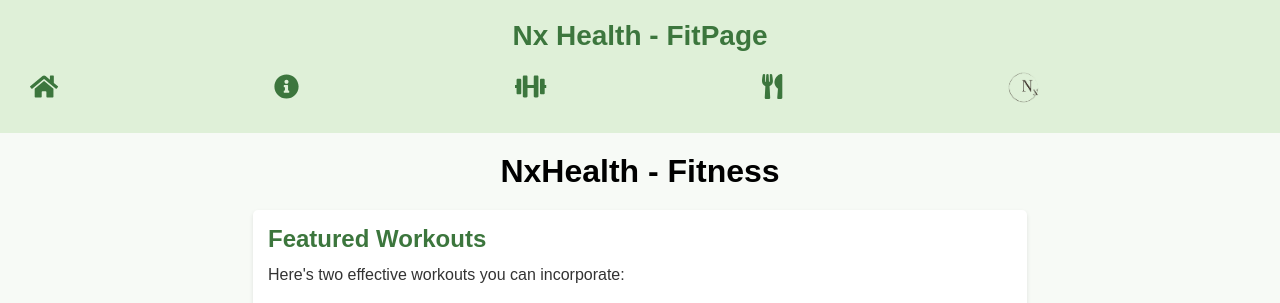
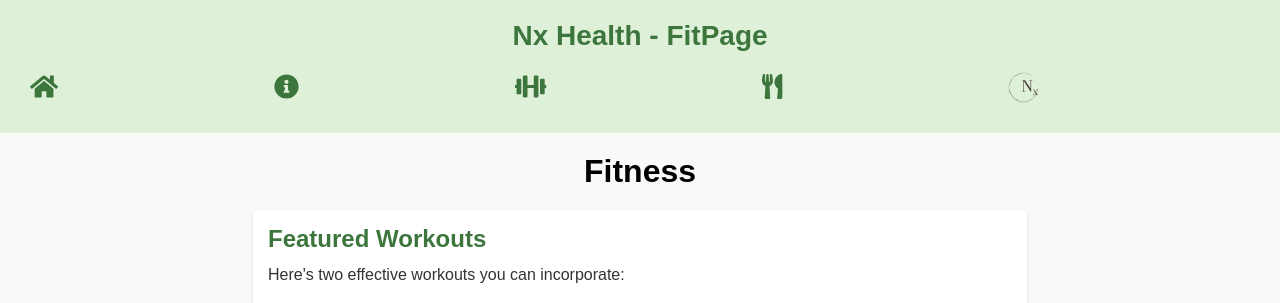
Before and after one commit to SD-NxH/nxhealthsolutions, a plain HTML site: page fitpage.html in a window 1280 px wide. Shown: the top 303 px of the page. Drawn offline with Linux system fonts and the light colour scheme.

Commit message:
Add files via upload

```diff
--- a/fitpage.html
+++ b/fitpage.html
@@ -50,7 +50,7 @@
   </header>
 
   <main>
-    <h1 style="text-align: center;">NxHealth - Fitness</h1>
+    <h1 style="text-align: center;">Fitness</h1>
     <article>
       <h2>Featured Workouts</h2>
       <p>Here's two effective workouts you can incorporate:</p>
```
Also changed, not shown: nxpage.html (+0 -1 lines).
